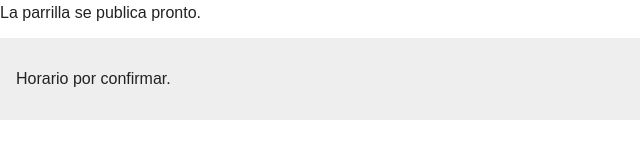
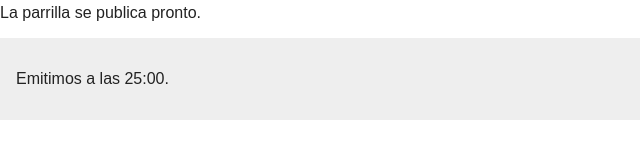
Before and after one commit to enekomunozbalma/git-ud5-ejercicio-clase, a plain HTML site: page index.html in a window 1280 px wide. Shown: the part 244-402 px from the top of the page, 0-640 px from the left. Drawn offline with Linux system fonts and the light colour scheme.

Commit message:
fix: publicar el horario de emisión

```diff
--- a/index.html
+++ b/index.html
@@ -18,7 +18,7 @@
     </section>
   </main>
   <footer>
-    <p>Horario por confirmar.</p>
+    <p>Emitimos a las 25:00.</p>
   </footer>
 </body>
 </html>
```
